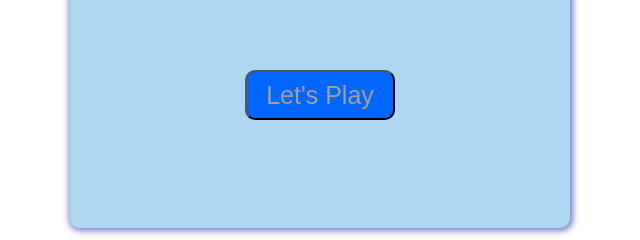
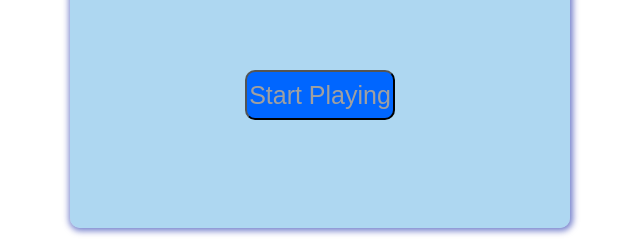
Before and after one commit to narcisse-web/Rocks-paper-scissors-Game, a plain HTML site: page index.html in a window 1280 px wide. Shown: the part 472-712 px from the top of the page, 320-960 px from the left. Drawn offline with Linux system fonts and the light colour scheme.

Commit message:
add change

```diff
--- a/index.html
+++ b/index.html
@@ -23,7 +23,7 @@
 
       <div class="intro">
         <h1>Rock | Paper | Scissors</h1>
-        <button>Let's Play</button>
+        <button>Start Playing</button>
       </div>
 
       <div class="match unactive">
```
